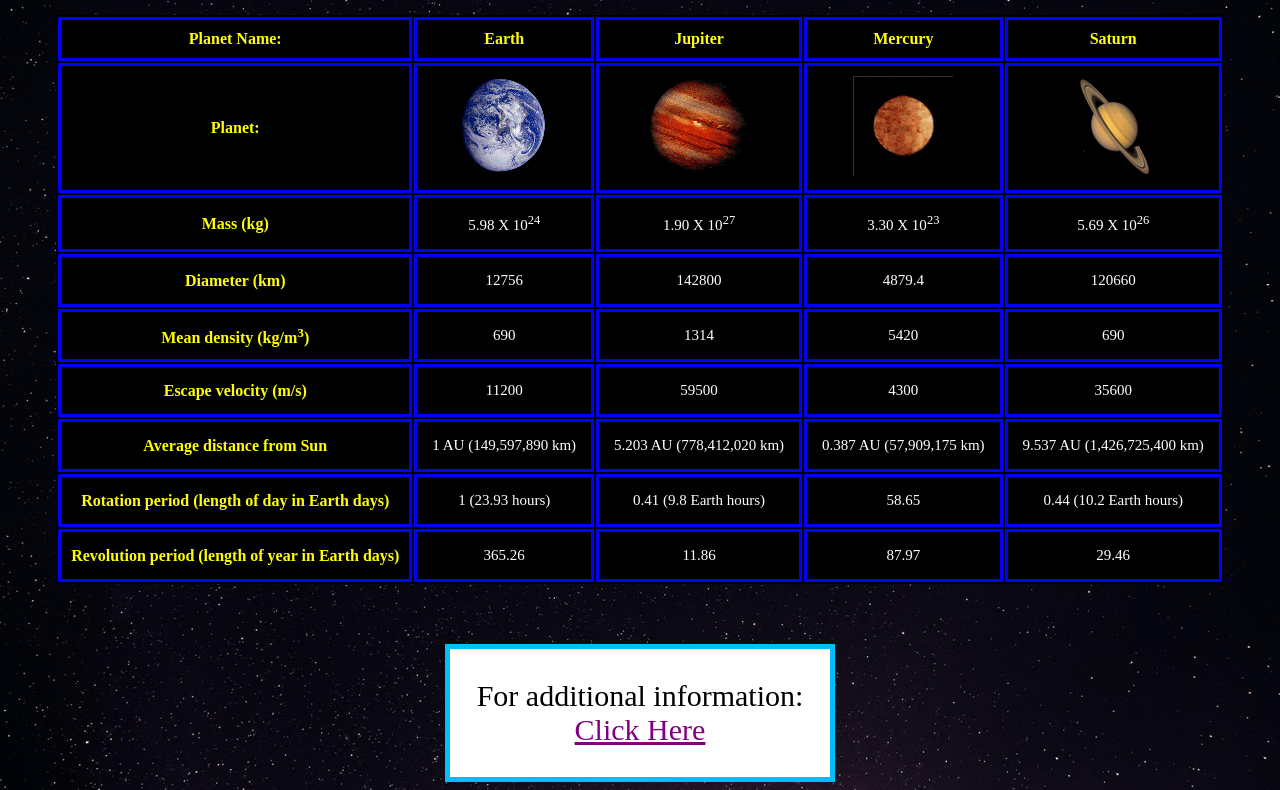
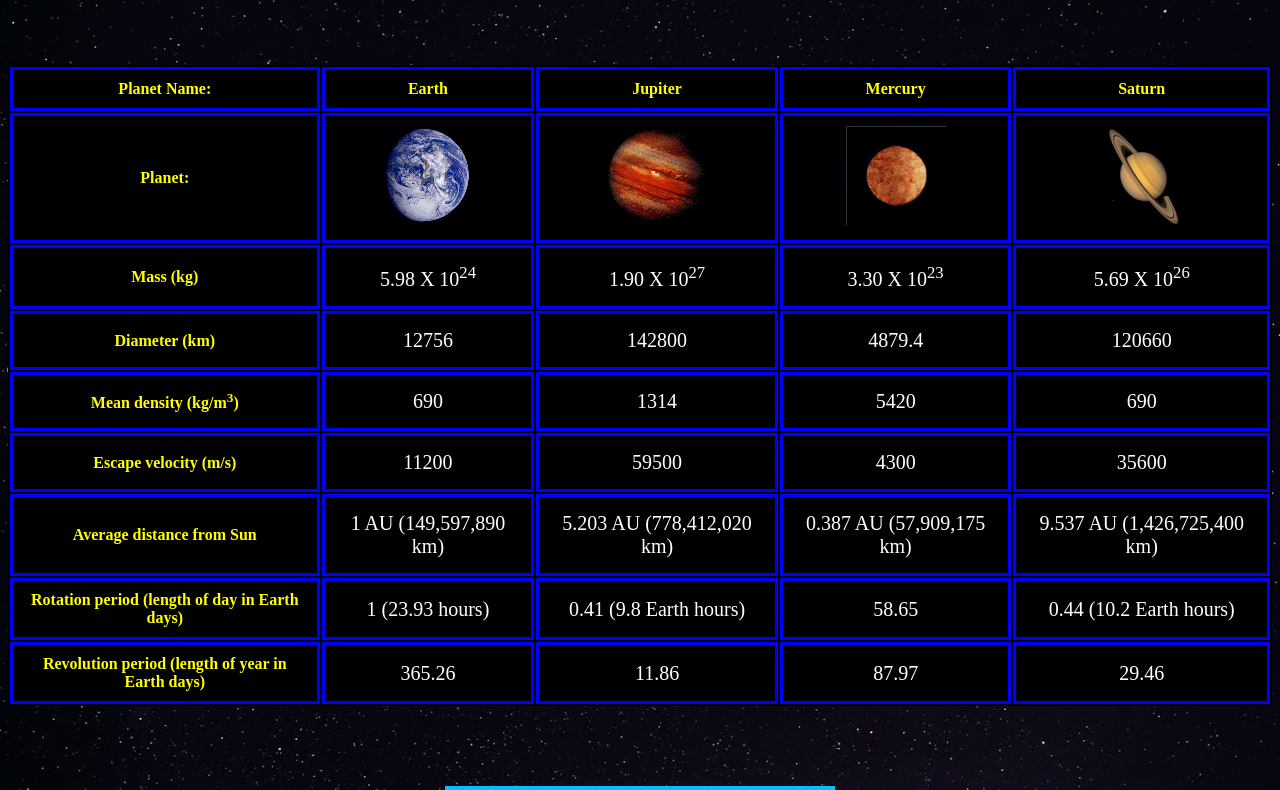
Before and after one commit to POleskiewicz/Lab5, a plain HTML site: page index.html in a window 1280 px wide. Shown: the part 73-863 px from the top of the page. Drawn offline with Linux system fonts and the light colour scheme.

Commit message:
Update style.css
Changed font sizes

```diff
--- a/css/style.css
+++ b/css/style.css
@@ -14,13 +14,13 @@ table {
 	font-family: 'Arial', sans-serif:
 	color: black;
 	background: black;
-	margin: 30px auto;
+	margin: 80px auto;
 	padding: 0px;
 }
 
 th {
 	color: rgb(255, 255, 0);
-	font-size: 20px
+	font-size: 40px
 	text-align: center;
 	margin-top: 50px;
 	padding: 10px;
@@ -29,7 +29,7 @@ th {
 
 td {
 	color: white;
-	font-size: 15px;
+	font-size: 20px;
 	text-align: center;
 	padding: 15px;
 	border: 3px solid rgb(0, 0, 255);
```
